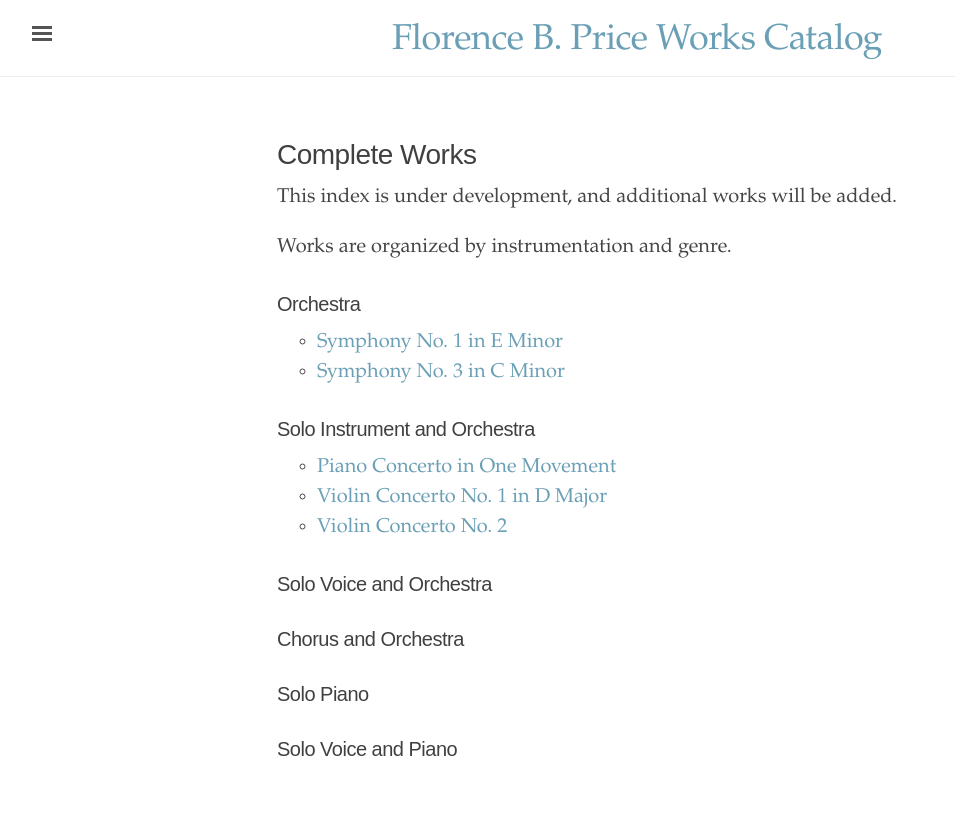
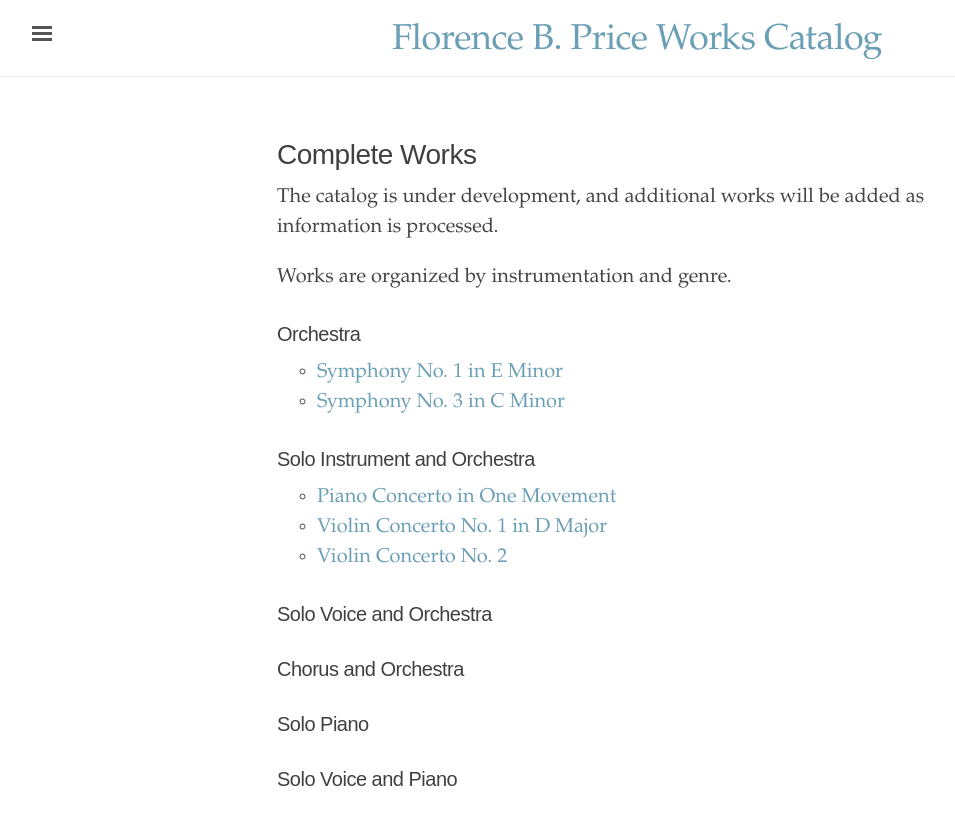
Before and after one commit to dwshadle/florence-price-catalog, a Jekyll site: the page built from _pages/complete-works.md, in a window 1280 px wide. Shown: the top 825 px of the page, without its empty margins (3-958 px from the left). Built offline with Jekyll 4.4.1, drawn with Linux system fonts in a browser that asks for light colours.

Commit message:
Update complete-works.md

```diff
--- a/_pages/complete-works.md
+++ b/_pages/complete-works.md
@@ -3,7 +3,7 @@ layout: page
 title: Complete Works
 permanlink: /complete-works/
 ---
-This index is under development, and additional works will be added.
+The catalog is under development, and additional works will be added as information is processed.
 
 Works are organized by instrumentation and genre.
 
```
